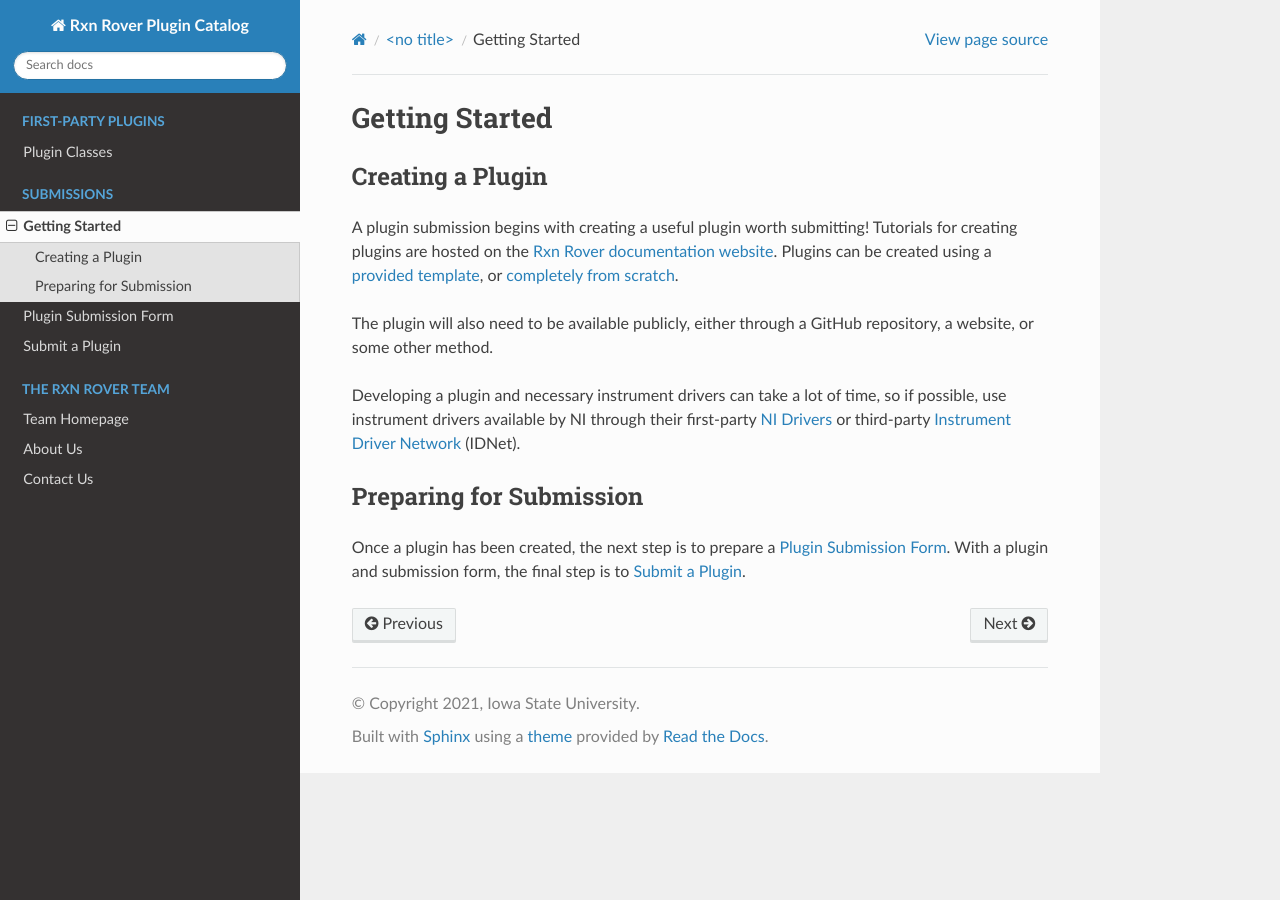
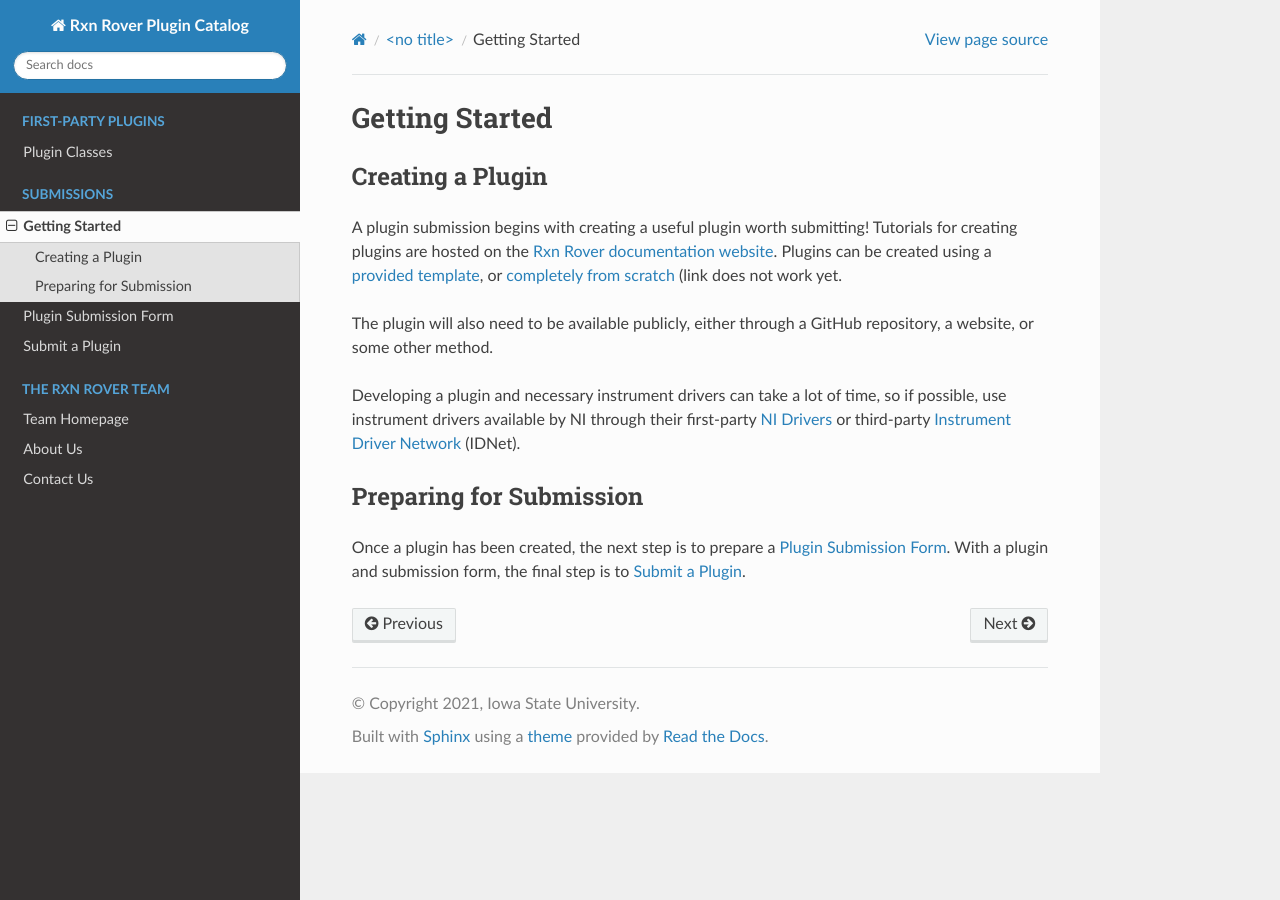
Before and after one commit to RxnRover/PluginCatalog, a Sphinx documentation site: the page built from source/submissions/getting_started.rst, in a window 1280 px wide. Built offline with Sphinx 7.4.7 and the Read the Docs theme 2.0.0, drawn with Linux system fonts in a browser that asks for light colours; pages that are not in the unit, such as notebooks, are missing from menus.

Commit message:
Fixed repo and documentation links

```diff
--- a/source/submissions/getting_started.rst
+++ b/source/submissions/getting_started.rst
@@ -7,9 +7,10 @@
 A plugin submission begins with creating a useful plugin worth submitting!
 Tutorials for creating plugins are hosted on the `Rxn Rover documentation
 website <https://RxnRover.github.io/RxnRover/>`_. Plugins can be
-created using a `provided template <future_template_location>`_, or
+created using a `provided template <https://www.github.com/RxnRover/plugin_
+generic_template>`_, or
 `completely from scratch <https://RxnRover.github.io/RxnRover/
-tutorials/plugin_creation/from_scratch.html>`_.
+tutorials/plugin_creation/from_scratch.html>`_ (link does not work yet.
 
 The plugin will also need to be available publicly, either through a GitHub
 repository, a website, or some other method.
```
